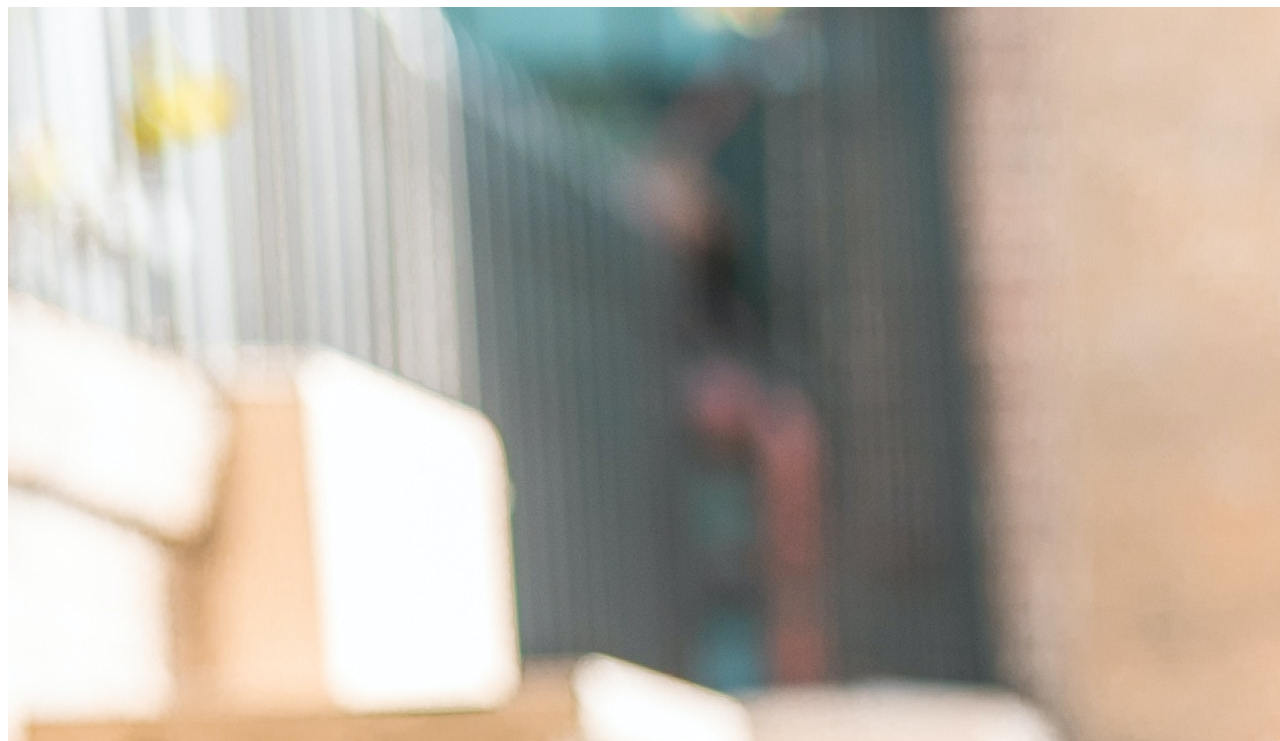
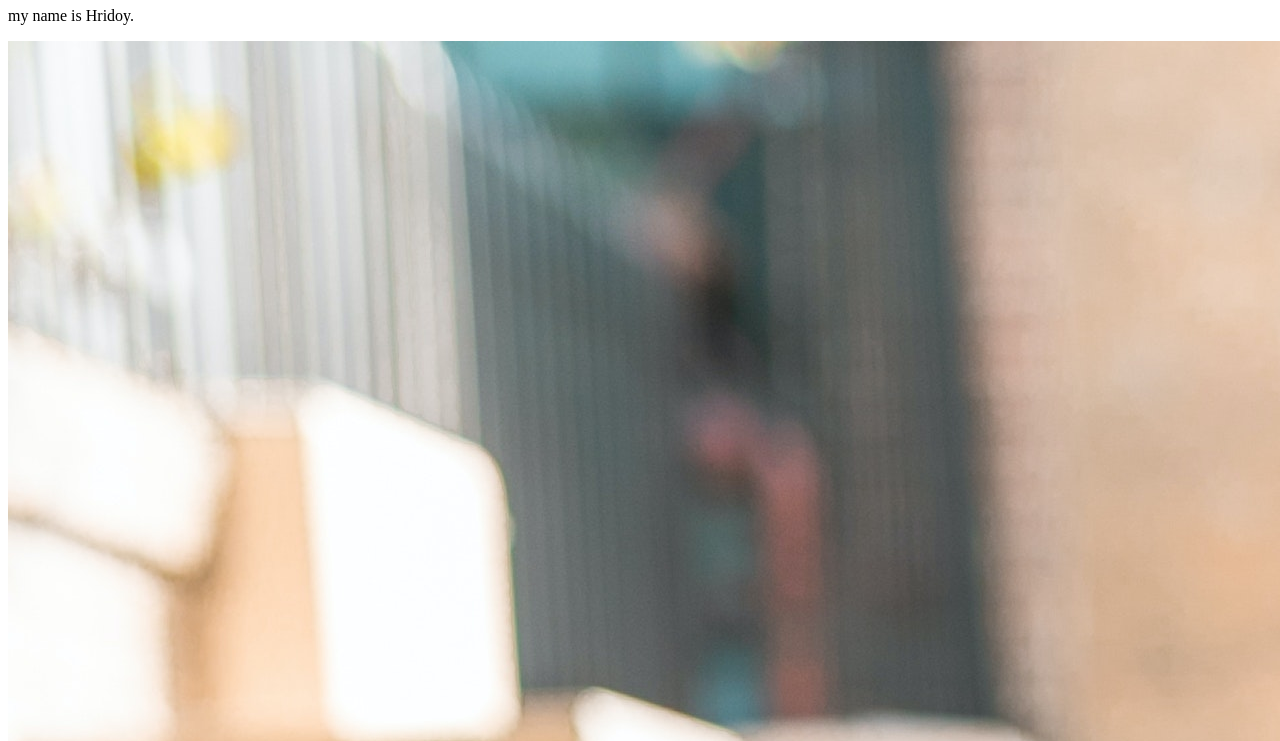
Before and after one commit to amirulislamhridoy/my-forth-branch-repo, a plain HTML site: page index.html in a window 1280 px wide. Shown: the part 73-814 px from the top of the page. Drawn offline with Linux system fonts and the light colour scheme.

Commit message:
Update index.html

```diff
--- a/index.html
+++ b/index.html
@@ -8,6 +8,7 @@
 </head>
 <body>
     <h1>Branch with Command</h1>
+    <p>my name is Hridoy.</p>
     <img src="grandma.jpg" alt="">
 </body>
 </html>
```
